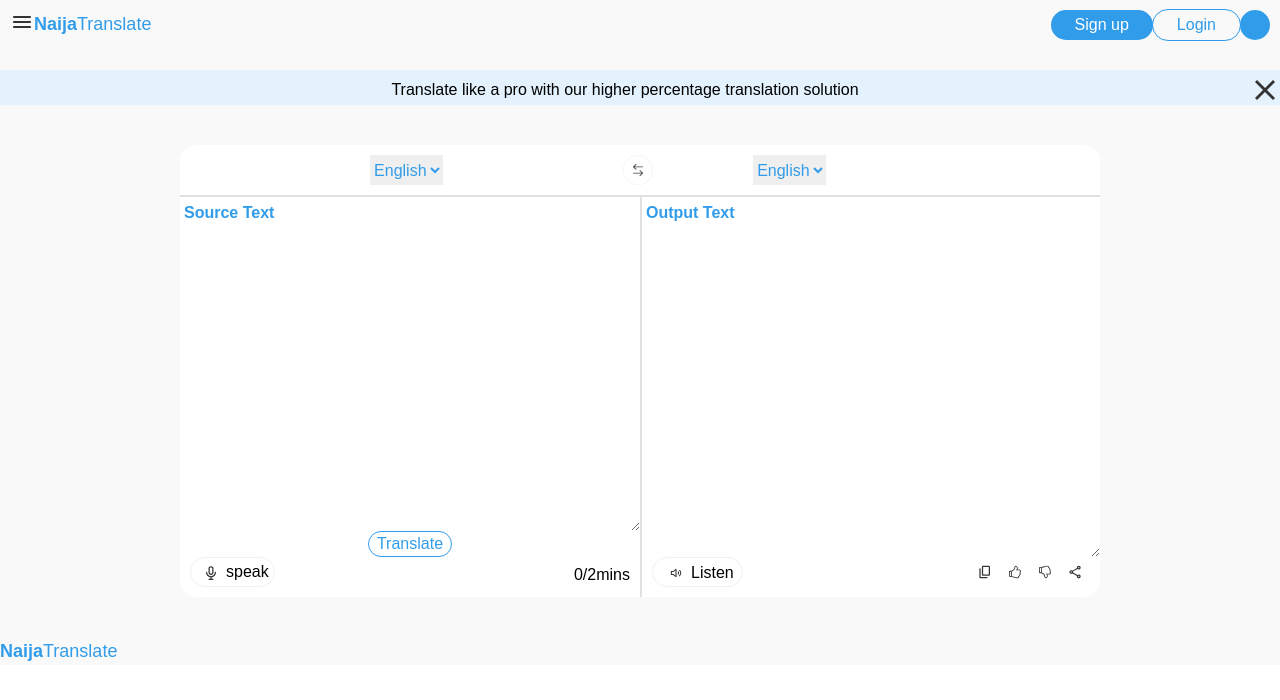
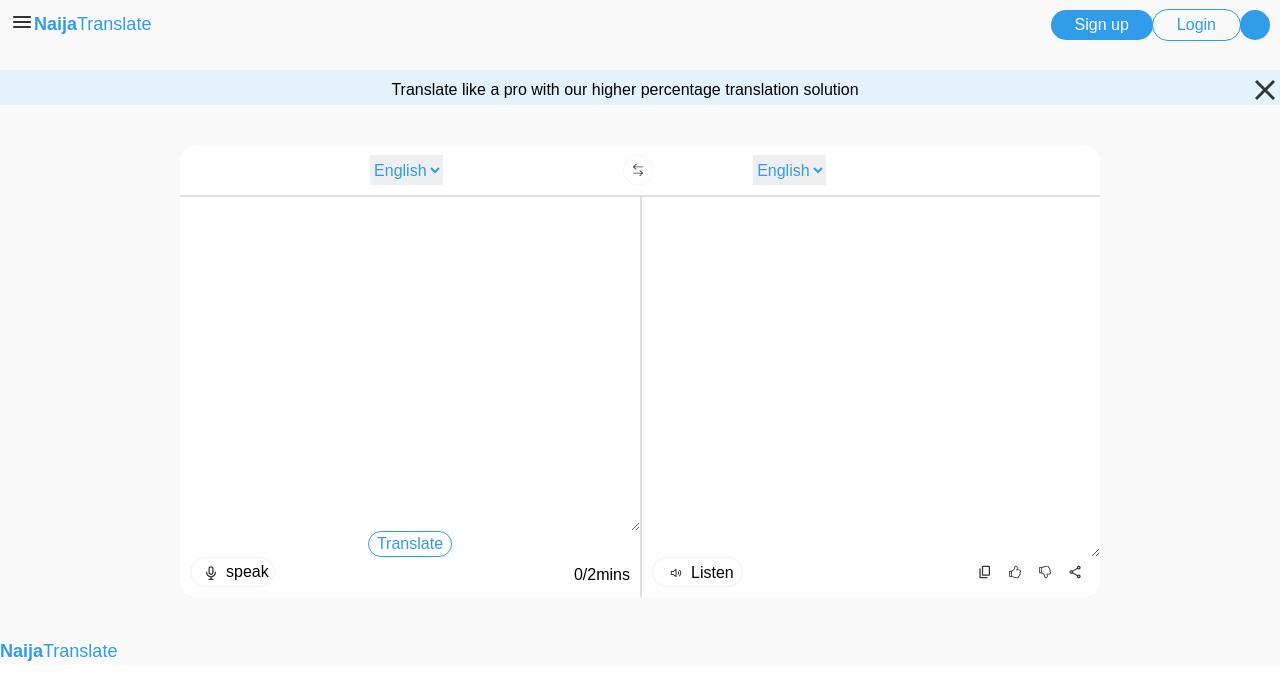
Before and after one commit to sam4rano/naijatrl8, a React (Vite) app in the folder naijatranslatefrontend/: page / in a window 1280 px wide. Shown: the top 700 px of the page. Built offline with nearby package versions, Linux system fonts and the light colour scheme.

Commit message:
sidebar added unverified

```diff
--- a/naijatranslatefrontend/src/components/TranslateForm.jsx
+++ b/naijatranslatefrontend/src/components/TranslateForm.jsx
@@ -48,11 +48,6 @@
 
   return (
     <div className="">
-      {isLoading && (
-        <div className="w-[200px] text-[30px] text-primary">
-          Please wait ...
-        </div>
-      )}
       <form
         onSubmit={handleSubmit}
         className="flex flex-col max-w-[1000px] mx-auto p-[40px]"
@@ -90,9 +85,7 @@
         </div>
         <div className="flex flex-row justify-between w-full h-[400px] bg-white pb-[10px] rounded-bl-[16px] rounded-br-[16px]">
           <div className="flex flex-col w-1/2 h-[400px">
-            <label htmlFor="source_text " className="p-[4px] font-semibold  text-primary">
-              Source Text
-            </label>
+
             <textarea
               className="h-[400px] active:border-0 p-[4px] focus-within:bg-none"
 
@@ -105,16 +98,15 @@
             <button
               type="submit"
               className="px-[8px] border-[1px] h-[30px] mx-auto rounded-full text-primary text-center"
+              disabled={isLoading}
             >
-              Translate
+              {isLoading ? "Please wait" : "Translate"}
             </button>
             <InputProperties />
           </div>
 
           <div className="flex flex-col w-1/2 h-[400px] border-l-2 border-gray pb-[10px] ">
-            <label htmlFor="output_text" className="p-[4px] font-semibold text-primary">
-              Output Text
-            </label>
+
             <textarea
               className="h-[400px] active:border-none p-[8px]"
 
```
